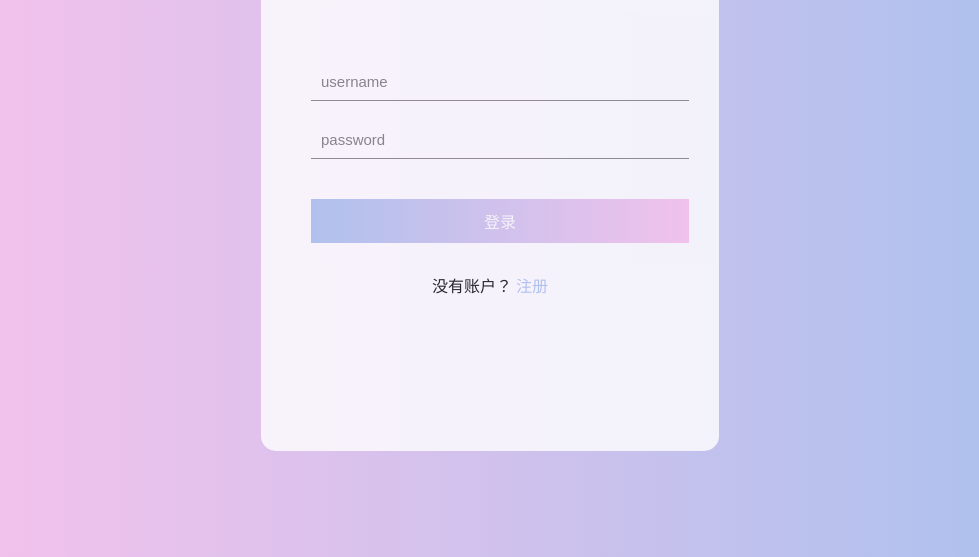
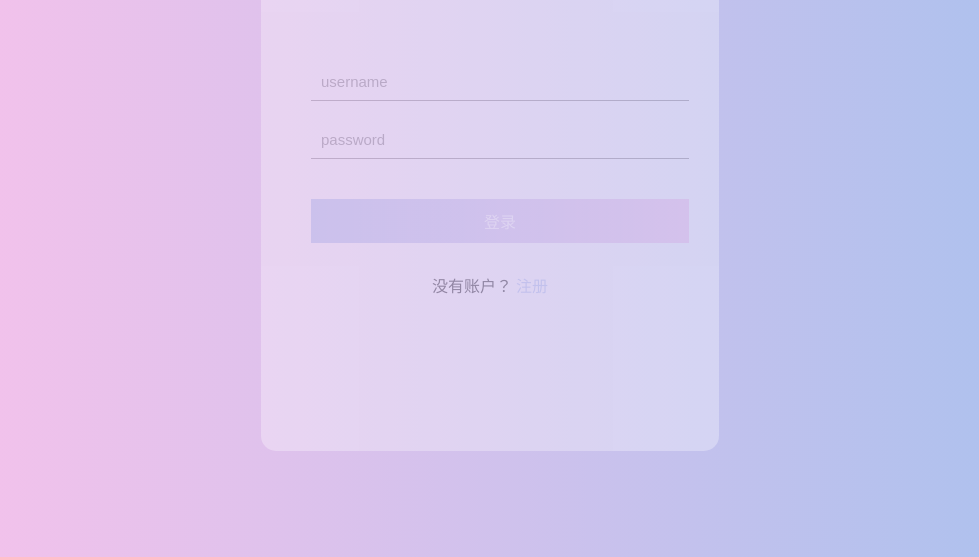
Before and after one commit to happyzzh/test1, a plain HTML site: page index.html in a window 1280 px wide. Shown: the part 243-800 px from the top of the page, without its empty margins (150-1129 px from the left). Drawn offline with Linux system fonts and the light colour scheme.

Commit message:
Update index.html

```diff
--- a/index.html
+++ b/index.html
@@ -33,7 +33,7 @@
             left: 50%;
             top: 50%;
             transform: translate(-50%, -50%);
-            opacity: 0.8
+            opacity: 0.3
         }
 
         .header {
```
